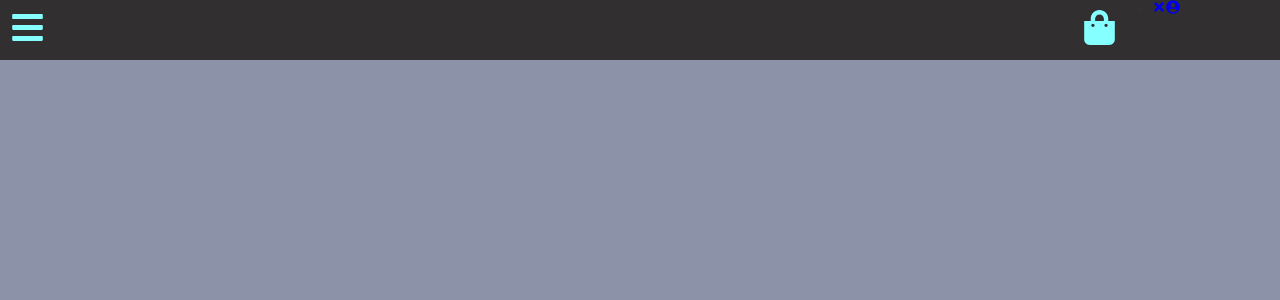
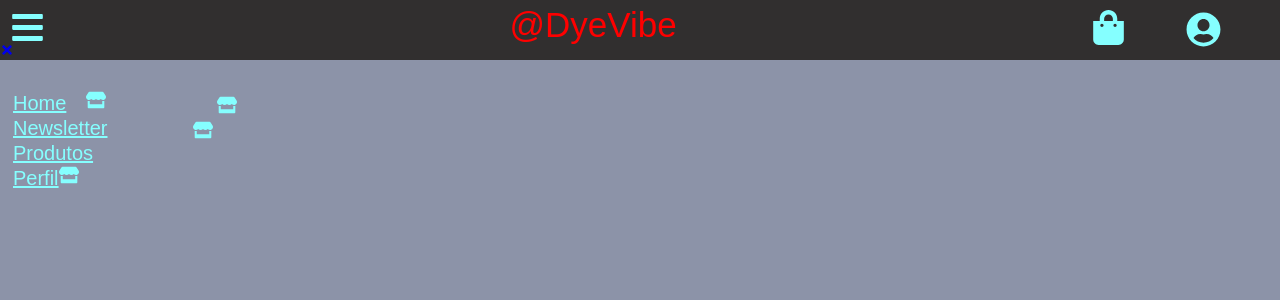
Before and after one commit to maikonweber/-dye_vibe, a React (Create React App) app: page / in a window 1280 px wide. Shown: the top 300 px of the page. Built offline with nearby package versions, Linux system fonts and the light colour scheme.

Commit message:
Adicionado Header Styles

```diff
--- a/src/components/Header/header.js
+++ b/src/components/Header/header.js
@@ -14,18 +14,39 @@ const Header = () => {
         <Link to='#' className='menu'>
             <Falicons.FaBars className='icons-menu' onClick={showSidebar} />
             </Link>
+            <div className='legenda'> @DyeVibe </div>
             <Link to='#' className="shop-bag">
-             <Falicons.FaShoppingBag className='shop-bag'/>
-             </Link>
-             <nav className={sidebar ? 'nav-menu active' : 'nav-menu'}>
-             <ul className='nac-menu-items'>
+            <Falicons.FaShoppingBag className='shop-bag'/>
+            </Link>
+            <Link to='#' className='user-icon' >
+            <Falicons.FaUserCircle className="user-icon"/>
+            </Link>
+            <nav className={sidebar ? 'nav-menu-active' : 'nav-menu'}>
+            <ul className='nav-menu-items'>
                 <li className='nav-menu-items'>
-                    <Link to='#' className='menu-bars' >
-                        <Falicons.FaTimes className='x-icon' > </Falicons.FaTimes>
-                    </Link>
-                    <Link to='#' className='user' >
-                        <Falicons.FaUserCircle className="user-icon"></Falicons.FaUserCircle>
-                    </Link>
+                <Link to='#' className='menu-bars' >
+                <Falicons.FaTimes className='x-icon' />
+                </Link>
+                </li>
+                <li>
+                <Link to='#' className='menu-item'> Home
+                <Falicons.FaStore className='menu-home'/>
+                </Link>
+                </li>
+                <li>
+                <Link to='#' className='menu-item'> Newsletter
+                <Falicons.FaStore className='menu-new'/>
+                </Link>
+                </li>
+                <li>
+                <Link to='#' className='menu-item'> Produtos
+                <Falicons.FaStore className='menu-produtos'/>
+                </Link>
+                </li>
+                <li>
+                <Link to='#' className='menu-item'> Perfil
+                <Falicons.FaStore className='menu-perfil'/>
+                </Link>
                 </li>
              </ul>
             </nav>
--- a/src/components/Header/styles.js
+++ b/src/components/Header/styles.js
@@ -7,12 +7,22 @@ export const Container = styled.div`
     background: #312F2F;
     width: 100vw;
 
+    .legenda {
+        color: red;
+        font-size: 35px;
+        grid-column: 5/6;
+        position: relative;
+        top: 5px;
+        left: 15px;
+    }
+
     .icons-menu {
+        grid-column: 1/2;
         font-size: 35px;
+        color: #85FFFF;
         position: relative;
+        top: 10px;
         left: 10px;
-        top: 10px;
-        color: #85FFFF;
     }
 
     .shop-bag {
@@ -23,7 +33,57 @@ export const Container = styled.div`
         font-size : 35px;
         color: #85FFFF;
     }
+    .user-icon {
+        grid-column: 10/10;
+        font-size: 35px;
+        color: #85FFFF;
+        position: relative;
+        left: 15px;
+        top: 6px;
+    }
 
+    .nav-menu {
+        justify-content:start;
+        align-items: center;
+
+    }
+
+    .nav-menu-active {
+        height: 100vw;
+        background: #312F2F;
+        width: 20vw;
+    }
+
+    .menu-item {
+        font-size: 20px;
+        position: relative;
+        top: 30px;
+        color: #85FFFF;
+        left: 13px;
+    }
+
+    .menu-home {
+        position: relative;
+        color: #85FFFF;
+        left: 20px;
+    }
+
+    .menu-new {
+        position: relative;
+        left:110px;
+        top: -20px;
+    }
+
+    .menu-produtos {
+        position: relative;
+        left: 100px;
+        top: -20px;
+    }
+
+    .menu-pefil {
+        position: relative;
+        left: 20px;
+    }
 
     `
 ;
```
Also changed, not shown: 2 other files (tests, documents, lock files or other folders).
